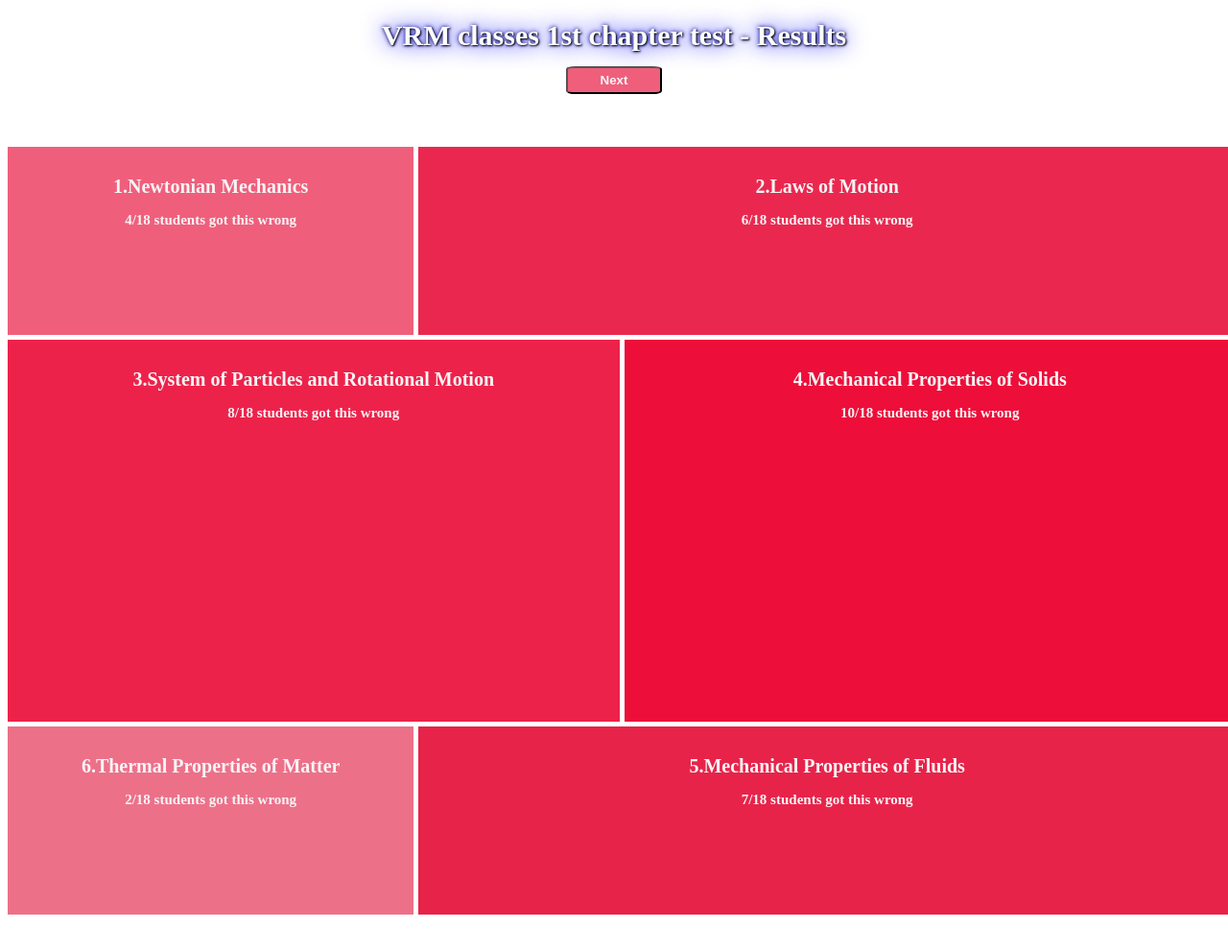
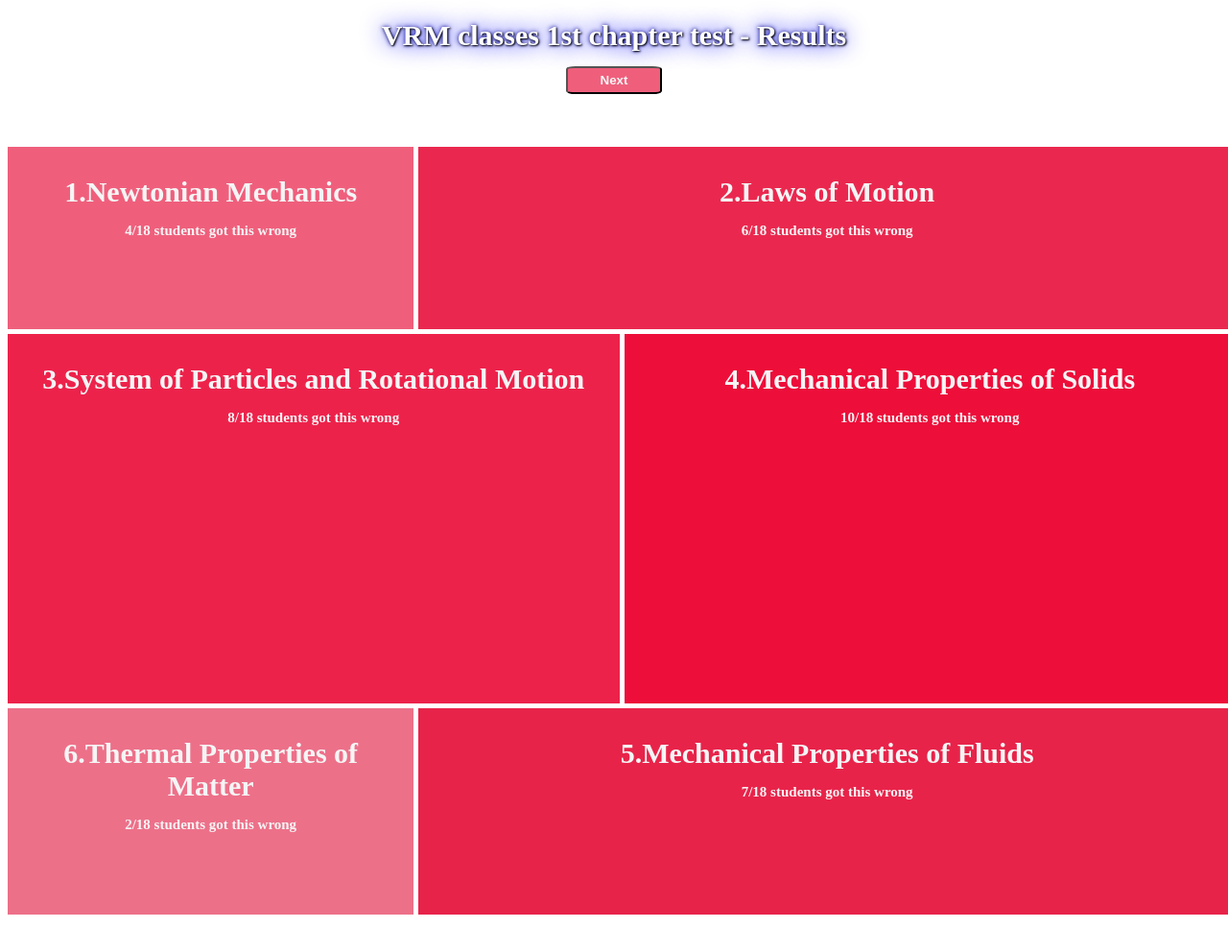
Before and after one commit to abhikrni/tuition-project, a plain HTML site: page firstTestResults.html in a window 1280 px wide. Shown: the whole page at 96% size. Drawn offline with Linux system fonts and the light colour scheme.

Commit message:
concept name font-size increased by 10px

```diff
--- a/styles.css
+++ b/styles.css
@@ -58,7 +58,7 @@ body {
 			grid-column-end: 3;*/
     color: white;
     grid-column: 1 / 3;
-    font-size: 20px;
+    font-size: 30px;
     font-weight: bold;
     background: #ef5f7c;
 }
@@ -66,7 +66,7 @@ body {
 .two {
     grid-column: 3 / 7;
     background: #ea284f;
-    font-size: 20px;
+    font-size: 30px;
     font-weight: bold;
 
 }
@@ -75,7 +75,7 @@ body {
     grid-column: 1 / 4;
     grid-row: 2 / 4;
     background: #ed224b;
-    font-size: 20px;
+    font-size: 30px;
     font-weight: bold;
 }
 
@@ -83,14 +83,14 @@ body {
     grid-column: 4 / 7;
     grid-row: 2 / 4;
     background: #ed0e3a;
-    font-size: 20px;
+    font-size: 30px;
     font-weight: bold;
 }
 
 .five {
     grid-column: 3 / 7;
     background: #e8234a;
-    font-size: 20px;
+    font-size: 30px;
     font-weight: bold;
 }
 
@@ -98,7 +98,7 @@ body {
     grid-column: 1 / 3;
     grid-row: 4;
     background: #ed7089;
-    font-size: 20px;
+    font-size: 30px;
     font-weight: bold;
 }
 
```
